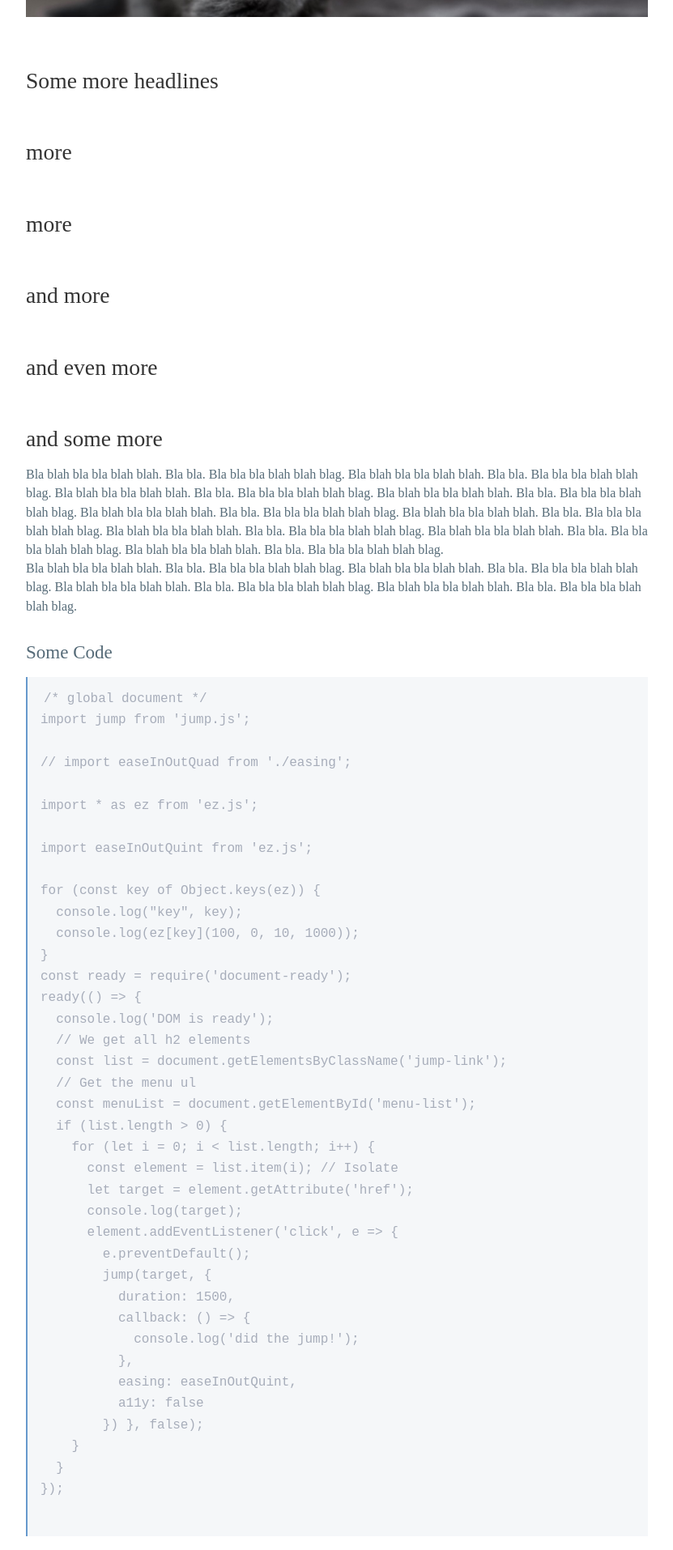
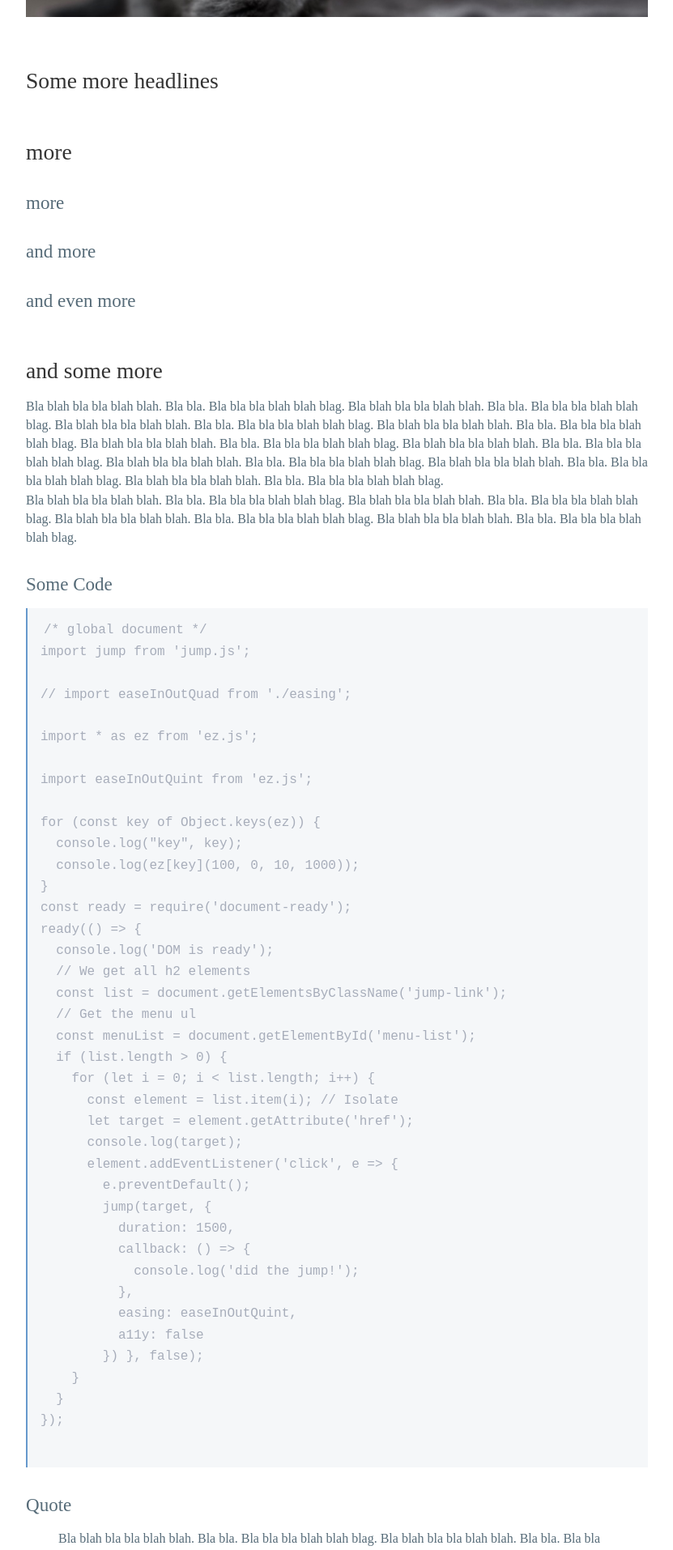
Before and after one commit to ff6347/jekyll-theme-tou-dai, a Jekyll site: the page built from _editable_pages/landing.md, in a window 1280 px wide. Shown: the part 1130-3044 px from the top of the page at 81% size, without its empty margins (224-1055 px from the left). Built offline with Jekyll 4.4.1, drawn with Linux system fonts in a browser that asks for light colours.

Commit message:
better menu

```diff
--- a/_editable_pages/landing.md
+++ b/_editable_pages/landing.md
@@ -20,11 +20,11 @@
 
 ## more
 
-## more
+### more
 
-## and more
+### and more
 
-## and even more
+### and even more
 
 ## and some more
 Bla blah bla bla blah blah. Bla bla. Bla bla bla blah blah blag. Bla blah bla bla blah blah. Bla bla. Bla bla bla blah blah blag. Bla blah bla bla blah blah. Bla bla. Bla bla bla blah blah blag. Bla blah bla bla blah blah. Bla bla. Bla bla bla blah blah blag. Bla blah bla bla blah blah. Bla bla. Bla bla bla blah blah blag. Bla blah bla bla blah blah. Bla bla. Bla bla bla blah blah blag. Bla blah bla bla blah blah. Bla bla. Bla bla bla blah blah blag. Bla blah bla bla blah blah. Bla bla. Bla bla bla blah blah blag. Bla blah bla bla blah blah. Bla bla. Bla bla bla blah blah blag.
--- a/_sass/_menu.scss
+++ b/_sass/_menu.scss
@@ -73,7 +73,7 @@
 }
 
 nav ul li:hover>ul {
-    display: block;
+    display: table;
 }
 
 nav ul li:hover>a {
```
